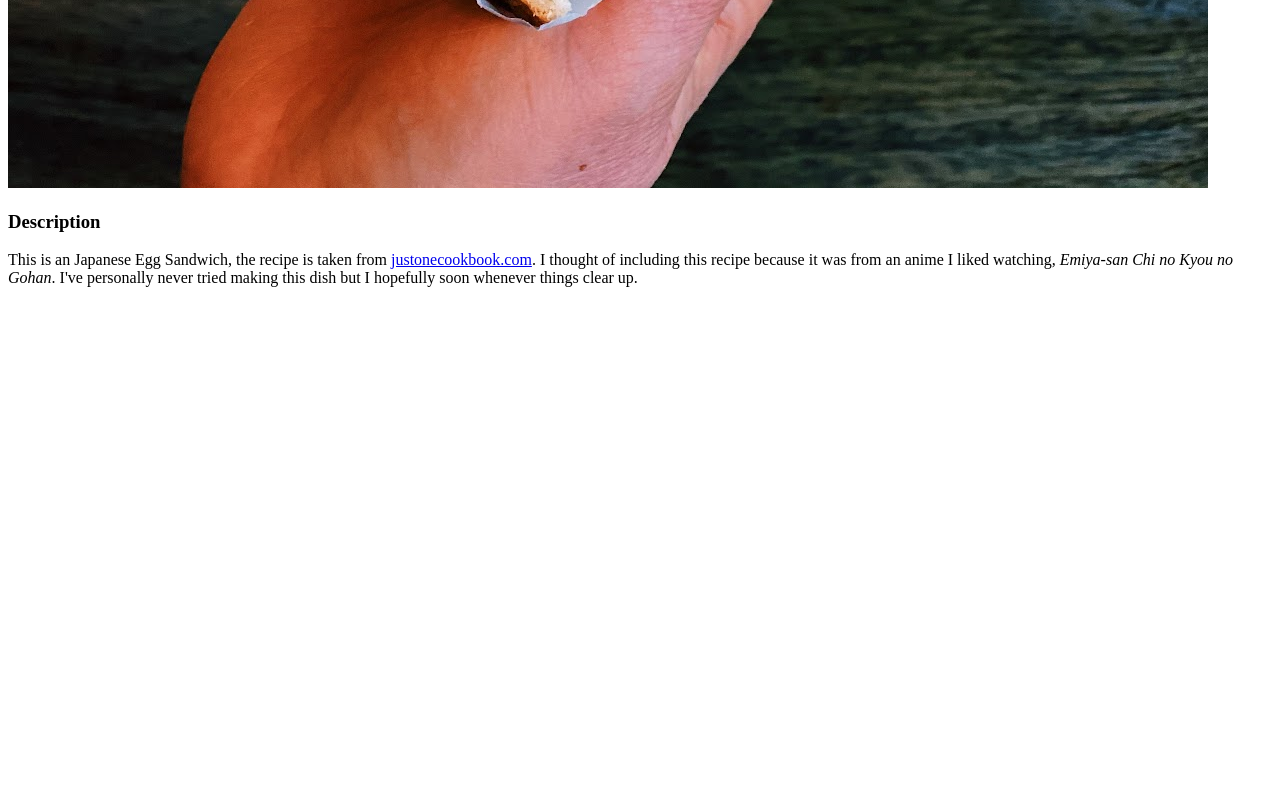
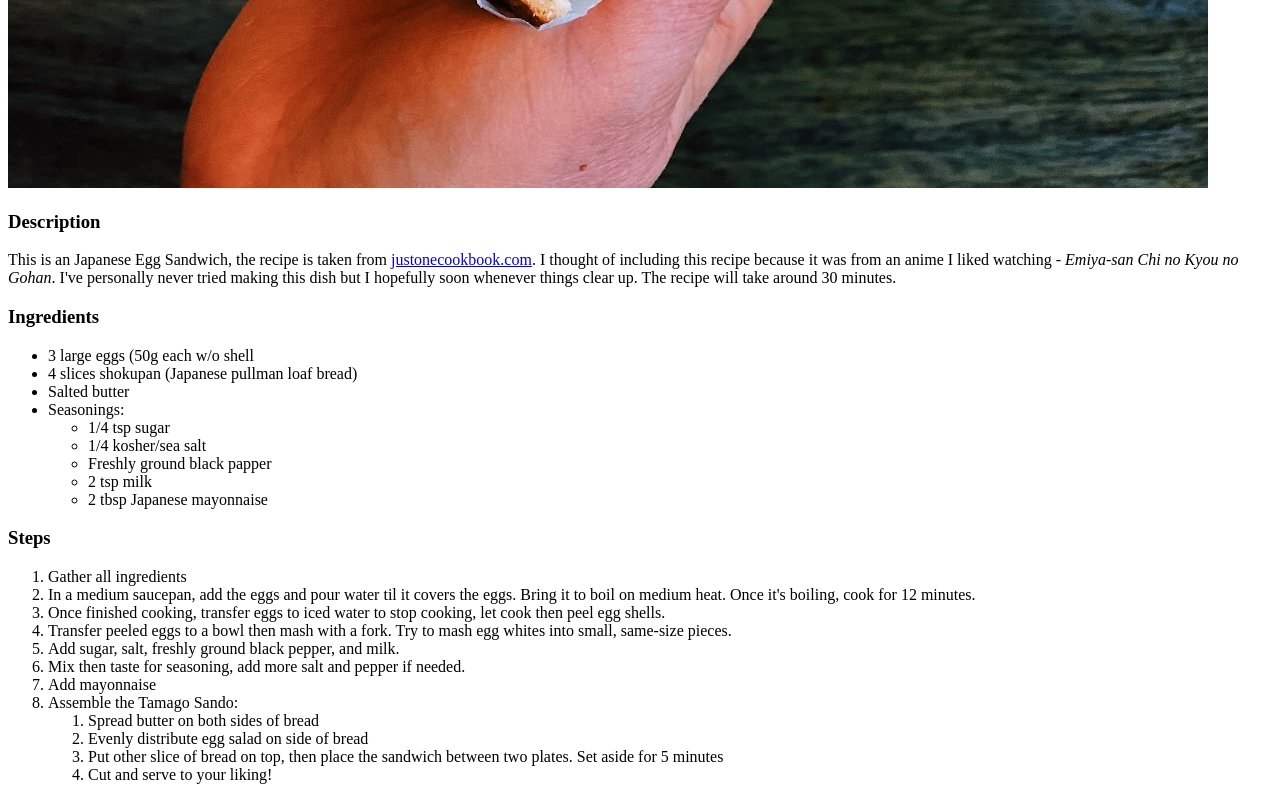
Before and after one commit to kneevin/odin-recipes, a plain HTML site: page recipes/egg-sandwich.html in a window 1280 px wide. Shown: the part 1492-2292 px from the top of the page. Before the commit the page ends 1795 px from the top, so only its background shows below. Drawn offline with Linux system fonts and the light colour scheme.

Commit message:
Added ingredients and steps to egg sandwich.

```diff
--- a/recipes/egg-sandwich.html
+++ b/recipes/egg-sandwich.html
@@ -12,8 +12,48 @@
     <h3>Description</h3>
     <p>This is an Japanese Egg Sandwich, the recipe is taken from <a
             href='https://www.justonecookbook.com/japanese-egg-sandwich-tamago-sando/'>justonecookbook.com</a>. I
-        thought of including this recipe because it was from an anime I liked watching, <em>Emiya-san Chi no Kyou no
-            Gohan</em>. I've personally never tried making this dish but I hopefully soon whenever things clear up.</p>
+        thought of including this recipe because it was from an anime I liked watching - <em>Emiya-san Chi no Kyou no
+            Gohan</em>. I've personally never tried making this dish but I hopefully soon whenever things clear up. The
+        recipe will take around 30 minutes.</p>
+
+    <h3>Ingredients</h3>
+    <ul>
+        <li>3 large eggs (50g each w/o shell</li>
+        <li>4 slices shokupan (Japanese pullman loaf bread)</li>
+        <li>Salted butter</li>
+        <li>Seasonings:
+            <ul>
+                <li>1/4 tsp sugar</li>
+                <li>1/4 kosher/sea salt</li>
+                <li>Freshly ground black papper</li>
+                <li>2 tsp milk</li>
+                <li>2 tbsp Japanese mayonnaise </li>
+            </ul>
+        </li>
+    </ul>
+
+    <h3>Steps</h3>
+    <ol>
+        <li>Gather all ingredients</li>
+        <li>In a medium saucepan, add the eggs and pour water til it covers the eggs. Bring it to boil on medium heat.
+            Once it's boiling, cook for 12 minutes.</li>
+        <li>Once finished cooking, transfer eggs to iced water to stop cooking, let cook then peel egg shells.</li>
+        <li>Transfer peeled eggs to a bowl then mash with a fork. Try to mash egg whites into small, same-size pieces.
+        </li>
+        <li>Add sugar, salt, freshly ground black pepper, and milk.</li>
+        <li>Mix then taste for seasoning, add more salt and pepper if needed.</li>
+        <li>Add mayonnaise</li>
+        <li>Assemble the Tamago Sando:
+            <ol>
+                <li>Spread butter on both sides of bread</li>
+                <li>Evenly distribute egg salad on side of bread</li>
+                <li>Put other slice of bread on top, then place the sandwich between two plates. Set aside for 5 minutes
+                </li>
+                <li>Cut and serve to your liking!</li>
+            </ol>
+        </li>
+
+    </ol>
 </body>
 
 </html>
```
